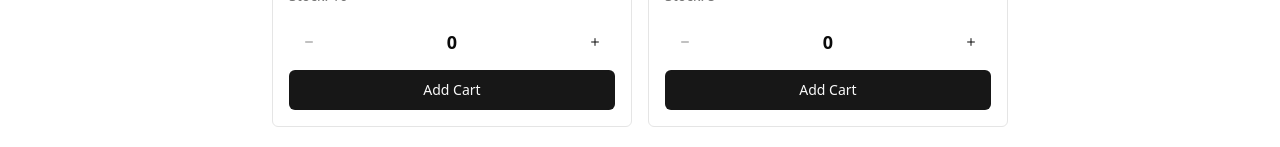
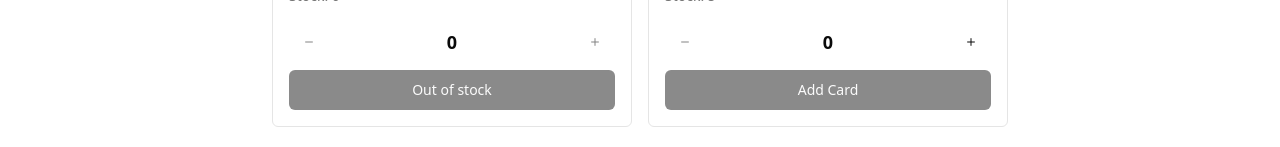
Before and after one commit to ilhamhafizha/react-redux, a React (Vite) app: page / in a window 1280 px wide. Shown: the part 805-952 px from the top of the page. Built offline with nearby package versions, Linux system fonts and the light colour scheme.

Commit message:
feat: implement conditional rendering ternery operator

```diff
--- a/src/App.tsx
+++ b/src/App.tsx
@@ -7,7 +7,7 @@ const productRaw = [
     imageUrl: "https://laz-img-sg.alicdn.com/p/8b0d3d2645bdbc5ec85ec62c3fe2be5a.jpg",
     name: "T-shirt Boba",
     price: 100000,
-    stock: 10,
+    stock: 0,
   },
   {
     imageUrl: "https://the49thsupplyco.com/cdn/shop/products/true-navy-t-shirt.jpg?v=1612224858",
--- a/src/components/ProductCard.tsx
+++ b/src/components/ProductCard.tsx
@@ -51,8 +51,8 @@ export const ProductCard = (props: Props) => {
         </div>
 
         {/* Add Cart */}
-        <Button className="w-full" onClick={addCart}>
-          Add Cart
+        <Button disabled={!stock || !quantity} className="w-full" onClick={addCart}>
+          {stock > 0 ? "Add Card" : "Out of stock"}
         </Button>
       </div>
     </div>
```
